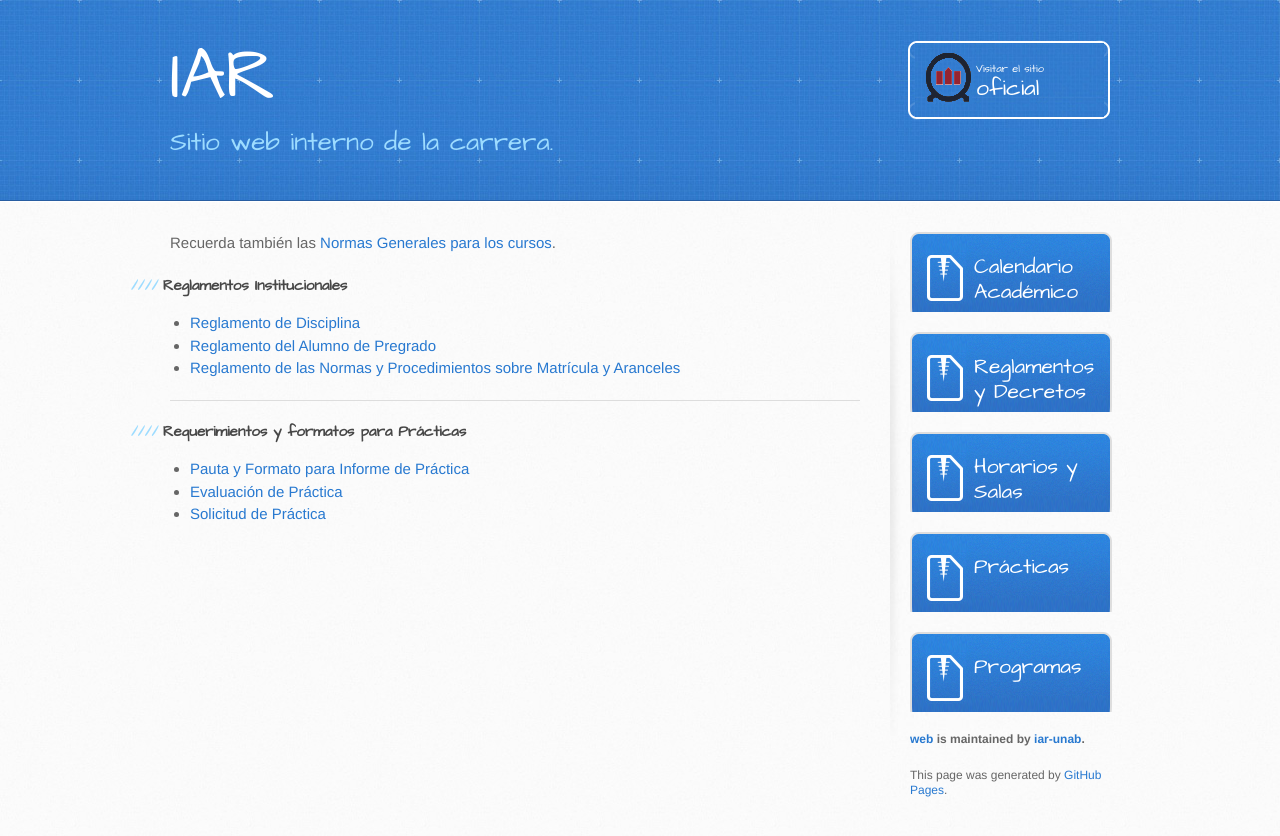
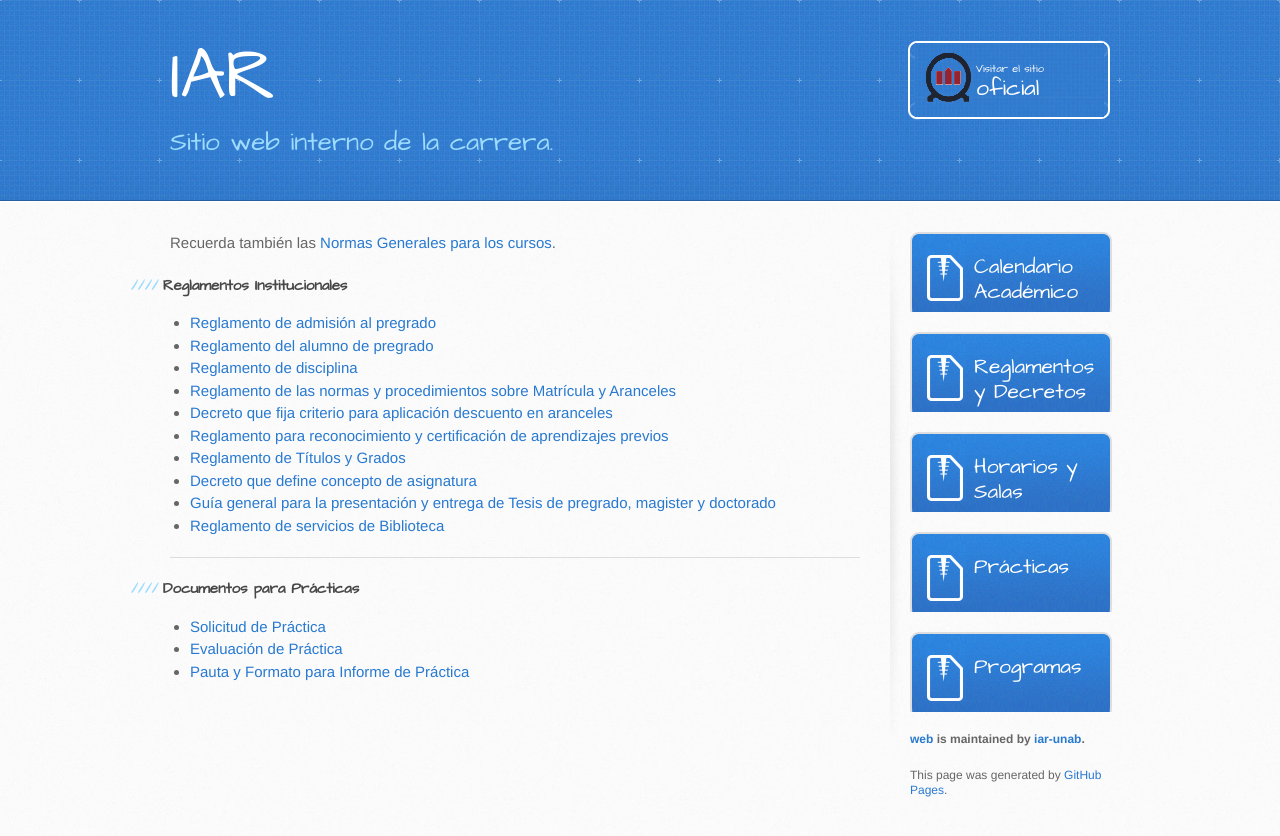
Before and after one commit to iar-unab/web, a Jekyll site: the page built from alumnos/index.md, in a window 1280 px wide. Shown: the top 836 px of the page. Built offline with Jekyll 4.4.1, drawn with Linux system fonts in a browser that asks for light colours.

Commit message:
university rules documents

```diff
--- a/alumnos/index.md
+++ b/alumnos/index.md
@@ -6,14 +6,21 @@ Recuerda también las [Normas Generales para los cursos](https://iar-unab.github
 
 #### Reglamentos Institucionales
 
-*   [Reglamento de Disciplina](https://iar-unab.github.io/web/alumnos/reglamento-de-disciplina.pdf){:target="_blank"}
-*   [Reglamento del Alumno de Pregrado](https://iar-unab.github.io/web/alumnos/reglamento-de-alumno-de-pregrado.pdf){:target="_blank"}
-*   [Reglamento de las Normas y Procedimientos sobre Matrícula y Aranceles](https://iar-unab.github.io/web/alumnos/reglamento-de-las-normas-y-procedimientos-sobre-matricula-y-aranceles.pdf){:target="_blank"}
+* [Reglamento de admisión al pregrado](https://iar-unab.github.io/web/alumnos/reglamento-admision-al-pregrado.pdf){:target="_blank"}
+* [Reglamento del alumno de pregrado](https://iar-unab.github.io/web/alumnos/reglamento-de-alumno-de-pregrado.pdf){:target="_blank"}
+* [Reglamento de disciplina](https://iar-unab.github.io/web/alumnos/reglamento-de-disciplina.pdf){:target="_blank"}
+* [Reglamento de las normas y procedimientos sobre Matrícula y Aranceles](https://iar-unab.github.io/web/alumnos/reglamento-de-las-normas-y-procedimientos-sobre-matricula-y-aranceles.pdf){:target="_blank"}
+* [Decreto que fija criterio para aplicación descuento en aranceles](https://iar-unab.github.io/web/alumnos/aplicacion-de-descuentos-en-aranceles.pdf){:target="_blank"}
+* [Reglamento para reconocimiento y certificación de aprendizajes previos](https://iar-unab.github.io/web/alumnos/reglamento-para-reconocimiento-y-certificacion-de-aprendizajes-previos.pdf){:target="_blank"}
+* [Reglamento de Títulos y Grados](https://iar-unab.github.io/web/alumnos/reglamento-titulos-y-grados.pdf){:target="_blank"}
+* [Decreto que define concepto de asignatura](https://iar-unab.github.io/web/alumnos/definicion-termino-asignatura.pdf){:target="_blank"}
+* [Guía general para la presentación y entrega de Tesis de pregrado, magister y doctorado](https://iar-unab.github.io/web/alumnos/procedimiento-tesis.pdf){:target="_blank"}
+* [Reglamento de servicios de Biblioteca](https://iar-unab.github.io/web/alumnos/reglamento-de-servicios-de-biblioteca.pdf){:target="_blank"}
 
 * * *
 
-#### Requerimientos y formatos para Prácticas {#practicas}
+#### Documentos para Prácticas {#practicas}
 
+* [Solicitud de Práctica](https://iar-unab.github.io/web/alumnos/practica_solicitud.pdf){:target="_blank"}
+* [Evaluación de Práctica](https://iar-unab.github.io/web/alumnos/practica_evaluacion.pdf){:target="_blank"}
 * [Pauta y Formato para Informe de Práctica](https://iar-unab.github.io/web/alumnos/pauta-formato-practica.docx)
-* [Evaluación de Práctica](https://iar-unab.github.io/web/alumnos/practica_evaluacion.pdf){:target="_blank"}
-* [Solicitud de Práctica](https://iar-unab.github.io/web/alumnos/practica_solicitud.pdf){:target="_blank"}
```
Also changed, not shown: 7 other files.
